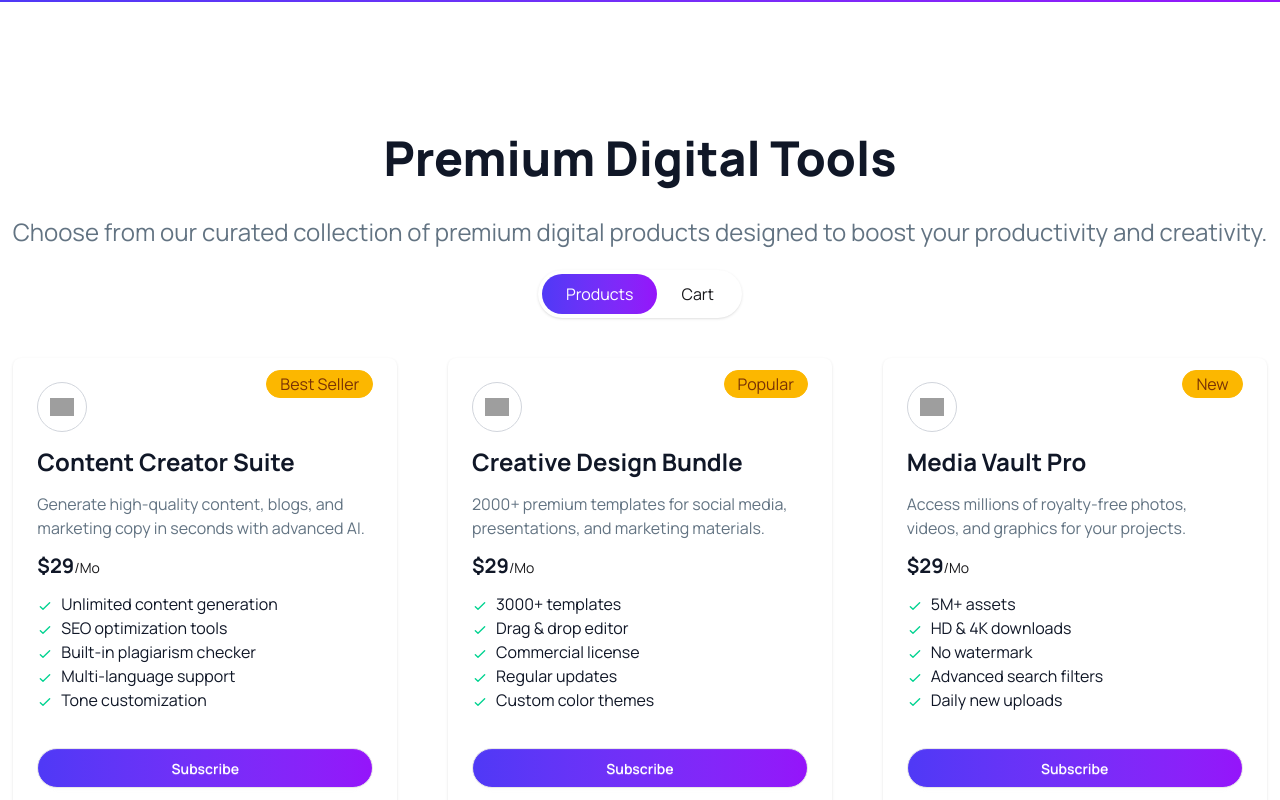
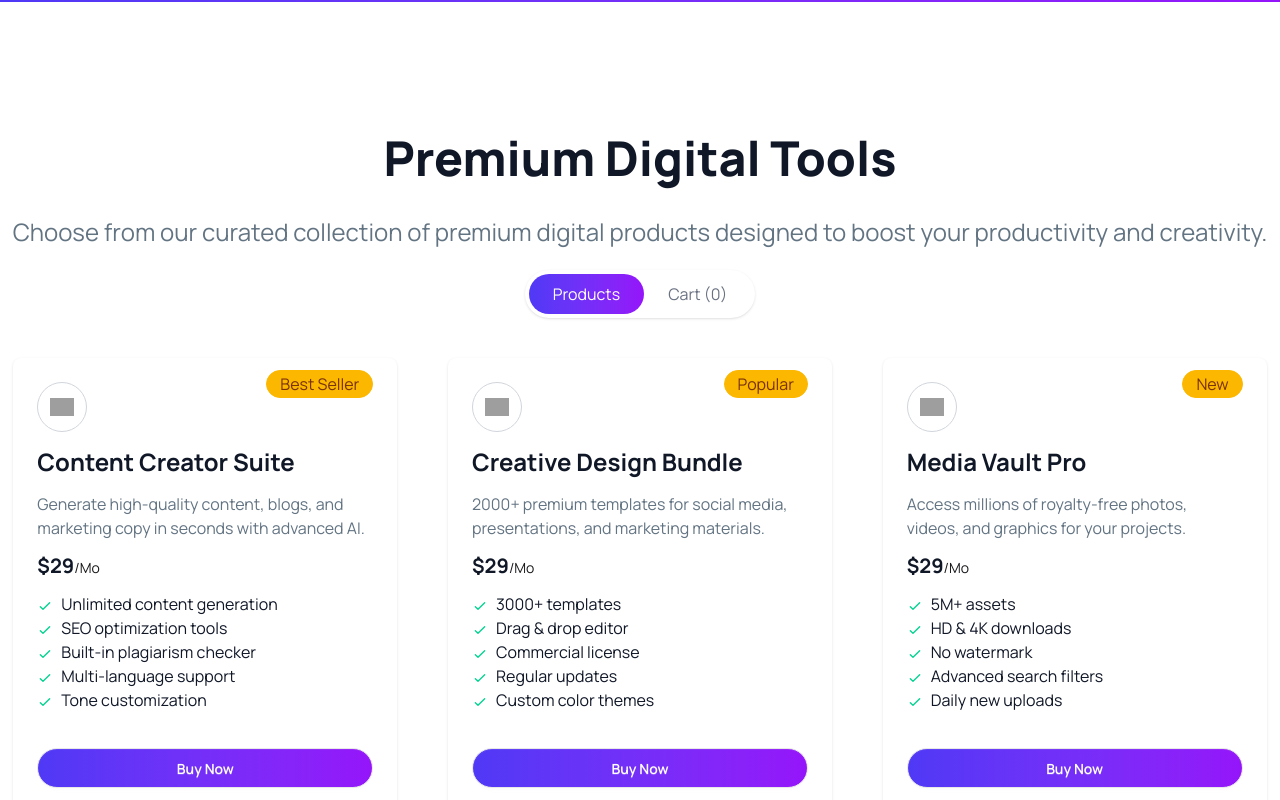
Before and after one commit to saisabray/DigiTools, a React (Vite) app: page / in a window 1280 px wide. Shown: the part 1100-1900 px from the top of the page. Built offline with nearby package versions, Linux system fonts and the light colour scheme; grey boxes are pictures that could not be loaded.

Commit message:
Added button functionally and cart component

```diff
--- a/src/App.jsx
+++ b/src/App.jsx
@@ -1,4 +1,4 @@
-import { Suspense } from "react";
+import { Suspense, useState } from "react";
 import "./App.css";
 import Banner from "./Component/Banner/Banner";
 import Navbar from "./Component/Navbar";
@@ -11,13 +11,19 @@ const fetchItems = async () => {
 };
 const itemsPromise = fetchItems();
 function App() {
+  const [subscribed, setSubscribed] = useState([]);
+
   return (
     <>
       <Navbar />
       <Banner />
       <Stats />
       <Suspense fallback="loading">
-        <Tools itemsPromise={itemsPromise} />
+        <Tools
+          itemsPromise={itemsPromise}
+          subscribed={subscribed}
+          setSubscribed={setSubscribed}
+        />
       </Suspense>
     </>
   );
--- a/src/Component/Card/Card.jsx
+++ b/src/Component/Card/Card.jsx
@@ -1,7 +1,12 @@
-import React from "react";
+import React, { useState } from "react";
 import Features from "../Features/Features";
 
-const Card = ({ item }) => {
+const Card = ({ item, subscribed, setSubscribed }) => {
+  const [isSubscribed, setIsSubscribed] = useState(false);
+  const handleSubscribe = () => {
+    setIsSubscribed(true);
+    setSubscribed([...subscribed, item]);
+  };
   return (
     <div>
       <div className="card w-96 bg-base-100 shadow-sm h-full text-start ">
@@ -30,8 +35,11 @@ const Card = ({ item }) => {
               <Features features={item.features} />
             </ul>
             <div className="mt-6">
-              <button className="btn bg-gradient-to-r  from-[#4F39F6] to-[#9514FA] text-white w-full rounded-full">
-                Subscribe
+              <button
+                className="btn bg-gradient-to-r  from-[#4F39F6] to-[#9514FA] text-white w-full rounded-full"
+                onClick={handleSubscribe}
+              >
+                {isSubscribed ? "Subscribed" : "Buy Now"}
               </button>
             </div>
           </div>
--- /dev/null
+++ b/src/Component/Cart/Cart.jsx
@@ -0,0 +1,50 @@
+import React from "react";
+
+const Cart = ({ subscribed, setSubscribed }) => {
+  const handleRemove = (item) => {
+    const filteredItems = subscribed.filter(subscribedItem => subscribedItem.name !== item.name);
+    setSubscribed(filteredItems)
+  }
+  console.log(subscribed);
+  return (
+    <div>
+      {subscribed.length > 0 ? (
+        <div className="container mx-auto p-10 flex flex-col gap-4 text-start shadow-sm rounded-2xl">
+          <h2 className="text-[#101727] text-[24px] font-bold">Your Cart</h2>
+          {subscribed.map((item, index) => (
+            <div
+              key={index}
+              className="flex justify-between items-center gap-3 bg-gray-100 rounded-2xl p-5"
+            >
+              <div className="flex justify-between items-center gap-3">
+                <div className="border-1 border-gray-300 w-[50px] h-[50px] rounded-full flex items-center justify-center p-3 ">
+                  <img src={item.icon} alt="" />
+                </div>
+                <div>
+                  <h3 className="font-semibold text-[#101727] text-[20px]">
+                    {item.name}
+                  </h3>
+                  <p className="font-medium text-base text-[#627382]">
+                    <span>$</span> {item.price}
+                  </p>
+                </div>
+              </div>
+              <button className="btn btn-error" onClick={()=>handleRemove(item)}>Remove</button>
+            </div>
+          ))}
+        </div>
+      ) : (
+        <div className="container mx-auto p-10 flex gap-3 flex-col justify-center items-center h-[350px] shadow-sm rounded-2xl">
+          <h1 className="font-bold text-2xl text-gray-300">
+            Your Cart Is Empty
+          </h1>
+          <p className="text-gray-300 text-base">
+            Please add some items to your cart.
+          </p>
+        </div>
+      )}
+    </div>
+  );
+};
+
+export default Cart;
--- a/src/Component/Features/Features.jsx
+++ b/src/Component/Features/Features.jsx
@@ -1,7 +1,6 @@
 import React from "react";
 
 const Features = ({ features }) => {
-  console.log(features);
   return (
     <div>
       {features.map((feature, index) => (
--- a/src/Component/Products/Products.jsx
+++ b/src/Component/Products/Products.jsx
@@ -1,12 +1,16 @@
 import React from "react";
 import Card from "../Card/Card";
 
-const Products = ({ items }) => {
-  console.log(items);
+const Products = ({ items, subscribed, setSubscribed }) => {
   return (
     <div className="grid grid-cols-1 md:grid-cols-2 lg:grid-cols-3 gap-6 py-5 justify-items-center">
       {items.map((item) => (
-        <Card key={item.id} item={item} />
+        <Card
+          key={item.id}
+          item={item}
+          subscribed={subscribed}
+          setSubscribed={setSubscribed}
+        />
       ))}
     </div>
   );
--- a/src/Component/Tools/Tools.jsx
+++ b/src/Component/Tools/Tools.jsx
@@ -1,7 +1,8 @@
 import React, { use, useState } from "react";
+import Cart from "../Cart/Cart";
 import Products from "../Products/Products";
 
-const Tools = ({ itemsPromise }) => {
+const Tools = ({ itemsPromise, subscribed, setSubscribed }) => {
   const items = use(itemsPromise);
   const [activeTab, setActiveTab] = useState("Products");
   const handleTabClick = (Tab) => {
@@ -19,7 +20,7 @@ const Tools = ({ itemsPromise }) => {
       <div className="bg-white shadow w-fit mx-auto rounded-full p-1 flex gap-1">
         <div className="flex justify-center items-center">
           <button
-            className={`px-6 py-2 rounded-full ${activeTab === "Products" ? "bg-gradient-to-r  from-[#4F39F6] to-[#9514FA] text-white" : "text-gray"}`}
+            className={`px-6 py-2 rounded-full ${activeTab === "Products" ? "bg-gradient-to-r  from-[#4F39F6] to-[#9514FA] text-white" : "text-gray-500"}`}
             onClick={() => {
               handleTabClick("Products");
             }}
@@ -27,18 +28,24 @@ const Tools = ({ itemsPromise }) => {
             Products
           </button>
           <button
-            className={`px-6 py-2 rounded-full ${activeTab === "Cart" ? "bg-gradient-to-r  from-[#4F39F6] to-[#9514FA] text-white" : "text-gray"}`}
+            className={`px-6 py-2 rounded-full ${activeTab === "Cart" ? "bg-gradient-to-r  from-[#4F39F6] to-[#9514FA] text-white" : "text-gray-500"}`}
             onClick={() => {
               handleTabClick("Cart");
             }}
           >
-            Cart
+            Cart ({subscribed.length})
           </button>
         </div>
       </div>
-      <div>
-        <Products items={items} />
-      </div>
+      {activeTab === "Products" ? (
+        <Products
+          items={items}
+          subscribed={subscribed}
+          setSubscribed={setSubscribed}
+        />
+      ) : (
+        <Cart subscribed={subscribed} setSubscribed={setSubscribed} />
+      )}
     </div>
   );
 };
```
